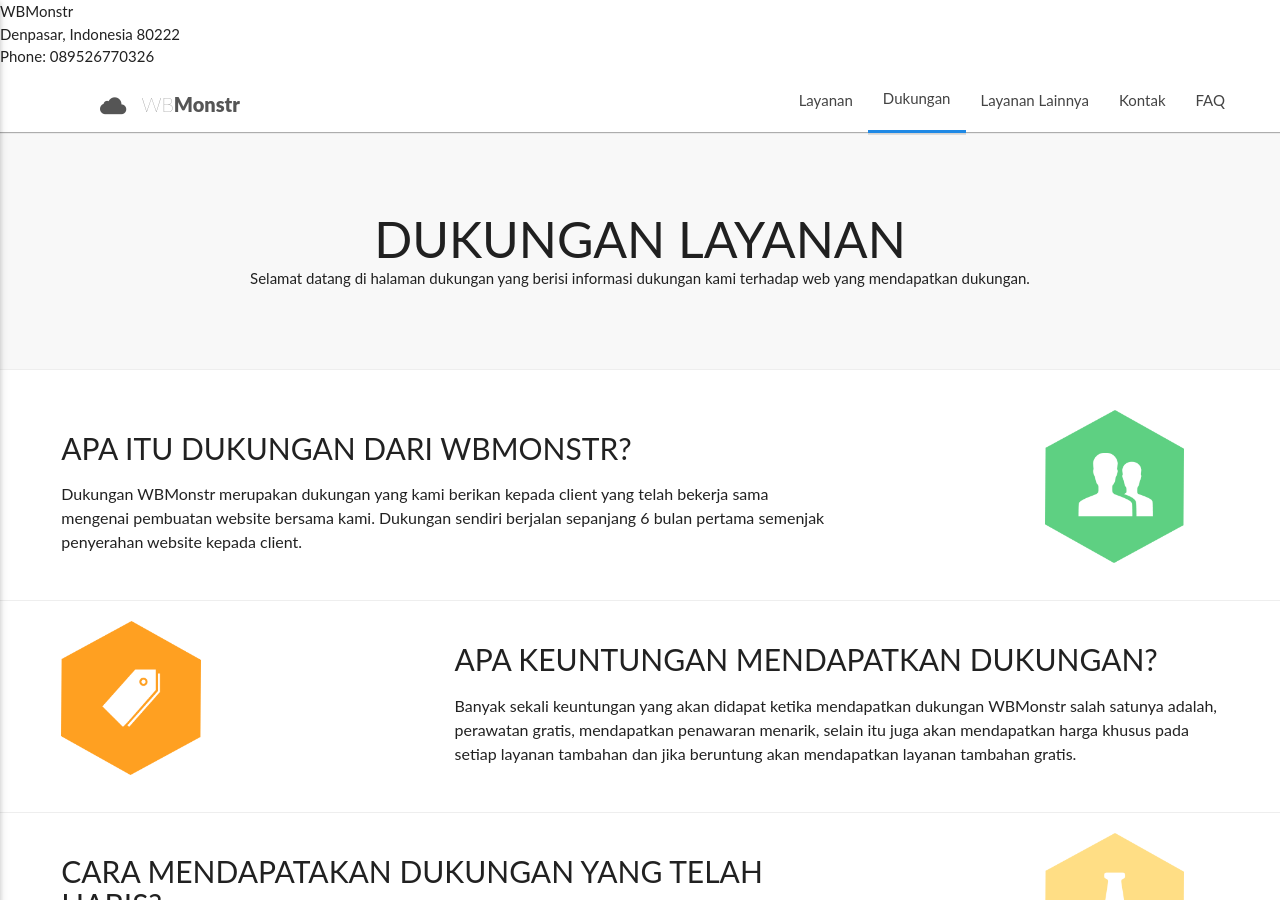
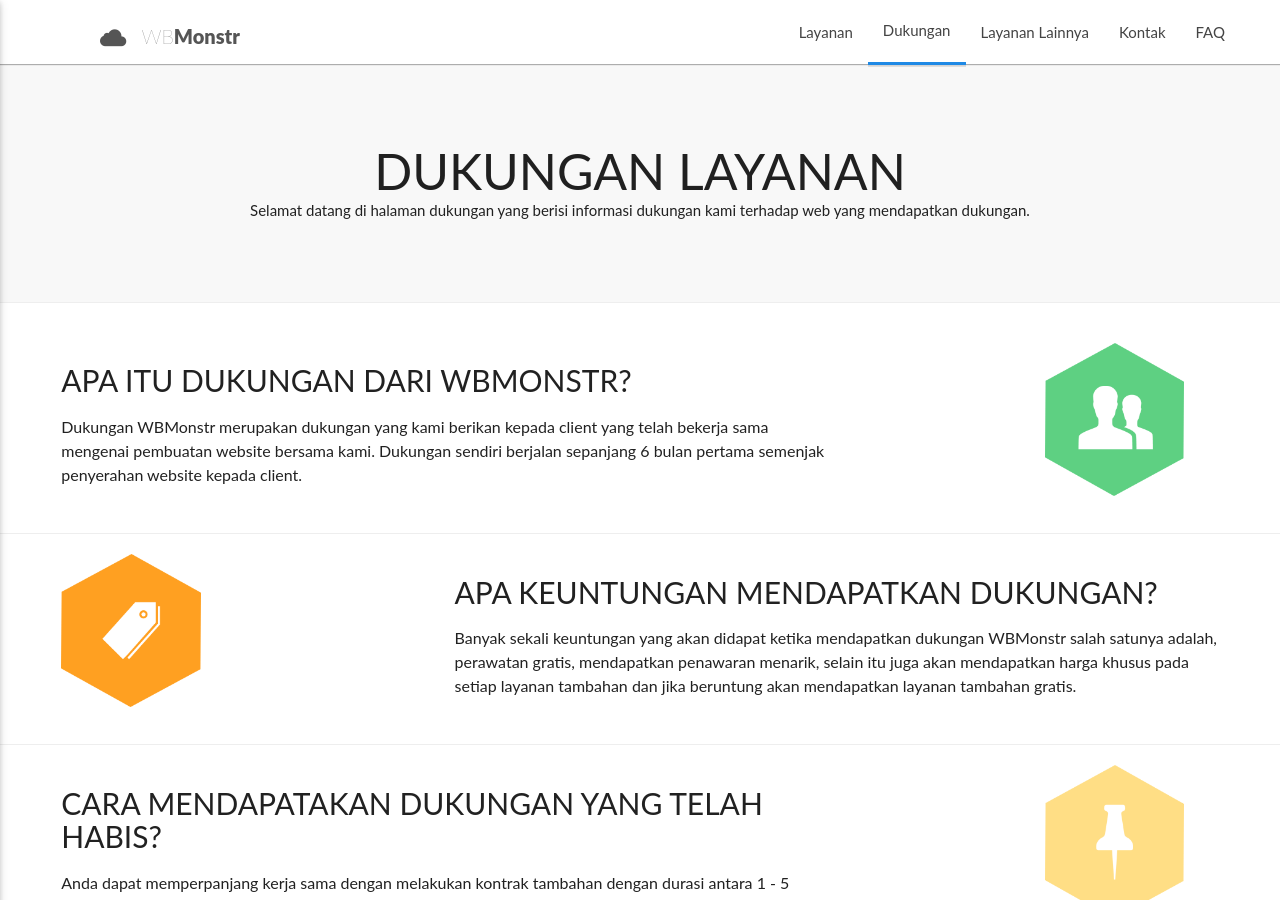
Before and after one commit to wbmonstr/wbmonstr.github.io, a Jekyll site: the page built from dukungan.html, in a window 1280 px wide and 900 px high. Built offline with Jekyll 4.4.1, drawn with Linux system fonts in a browser that asks for light colours; some web fonts are replaced.

Commit message:
fix schema.org

```diff
--- a/_includes/schema.html
+++ b/_includes/schema.html
@@ -1,19 +1,9 @@
-<div itemscope itemtype="http://schema.org/LocalBusiness">
-    <span itemprop="name">WBMonstr</span>
-    <div itemprop="address" itemscope itemtype="http://schema.org/PostalAddress">
-        <span itemprop="streetAddress"></span>
-        <span itemprop="addressLocality">Denpasar</span>,
-        <span itemprop="addressRegion">Indonesia</span>
-        <span itemprop="postalCode">80222</span>
-    </div>
-    Phone: <span itemprop="telephone">089526770326</span>
-</div>
 <script type="application/ld+json">
 {
     "@context": "http://schema.org",
     "@type": "Organization",
     "legalName": "WBMonstr",
-    "url": "http://elitesem.com/",
+    "url": "http://wbmonstr.com/",
     "contactPoint": [{
         "@type": "ContactPoint",
         "telephone": "+6289526770326",
```
